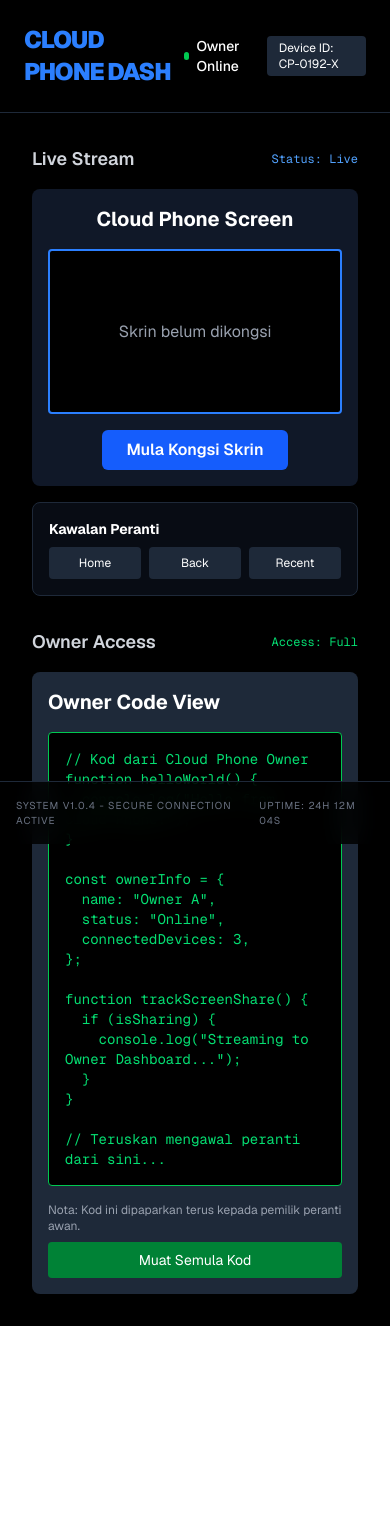
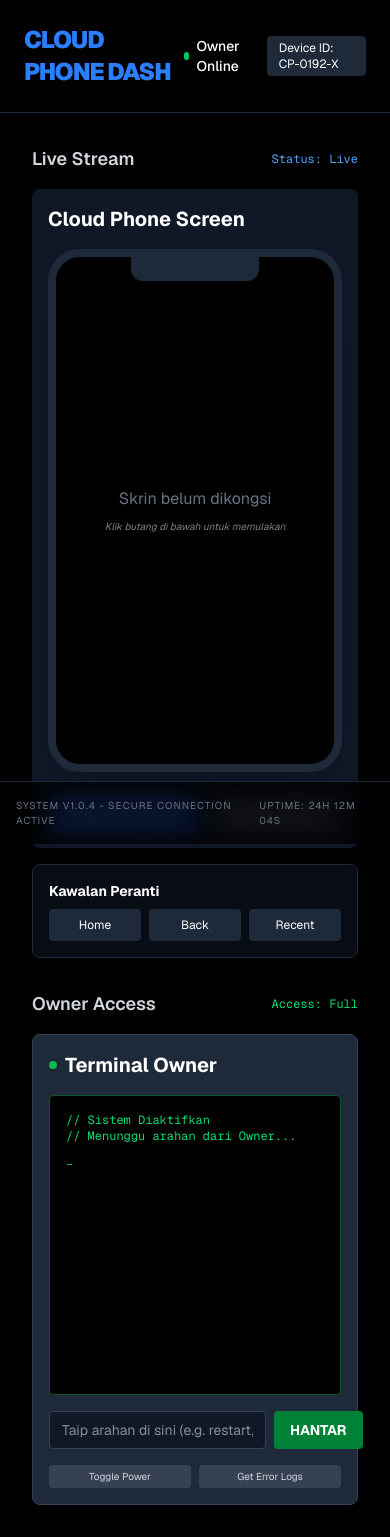
Before and after one commit to Kenza2233/Share-screen-, a Next.js app: page / in a window 390 px wide. Before the commit the page ends 1326 px from the top, so only its background shows below. Built offline with nearby package versions, Linux system fonts and the light colour scheme.

Commit message:
feat: enhance cloud phone dashboard with simulation mode and interactive terminal
Co-authored-by: Kenza2233 <181603302+Kenza2233@users.noreply.github.com>

```diff
--- a/src/components/CodeViewer.tsx
+++ b/src/components/CodeViewer.tsx
@@ -3,45 +3,70 @@
 import React, { useState } from "react";
 
 const CodeViewer: React.FC = () => {
-  const sampleCode = `// Kod dari Cloud Phone Owner
-function helloWorld() {
-  console.log("Hello from Cloud Phone!");
-}
+  const [logs, setLogs] = useState<string[]>([
+    "// Sistem Diaktifkan",
+    "// Menunggu arahan dari Owner...",
+  ]);
+  const [command, setCommand] = useState("");
 
-const ownerInfo = {
-  name: "Owner A",
-  status: "Online",
-  connectedDevices: 3,
-};
+  const sendCommand = (e: React.FormEvent) => {
+    e.preventDefault();
+    if (!command.trim()) return;
 
-function trackScreenShare() {
-  if (isSharing) {
-    console.log("Streaming to Owner Dashboard...");
-  }
-}
-
-// Teruskan mengawal peranti dari sini...
-`;
-
-  const [code, setCode] = useState(sampleCode);
+    const newLogs = [
+      ...logs,
+      `> ${command}`,
+      `// Menjalankan: ${command}...`,
+      `// Berjaya: ${new Date().toLocaleTimeString()}`,
+    ];
+    setLogs(newLogs.slice(-15)); // Simpan 15 log terakhir
+    setCommand("");
+  };
 
   return (
-    <div className="flex flex-col p-4 bg-gray-800 rounded-lg shadow-lg h-full">
-      <h2 className="text-xl font-bold mb-4 text-white">Owner Code View</h2>
-      <div className="flex-1 bg-black p-4 rounded border border-green-500 overflow-auto font-mono text-green-400 text-sm">
-        <pre className="whitespace-pre-wrap">
-          <code>{code}</code>
-        </pre>
+    <div className="flex flex-col p-4 bg-gray-800 rounded-lg shadow-lg h-full border border-gray-700">
+      <h2 className="text-xl font-bold mb-4 text-white flex items-center gap-2">
+        <span className="w-2 h-2 bg-green-500 rounded-full animate-pulse"></span>
+        Terminal Owner
+      </h2>
+
+      <div className="flex-1 bg-black p-4 rounded border border-green-900 overflow-auto font-mono text-green-400 text-xs min-h-[300px]">
+        {logs.map((log, i) => (
+          <div key={i} className={log.startsWith(">") ? "text-white font-bold" : ""}>
+            {log}
+          </div>
+        ))}
+        <div className="mt-2 animate-pulse">_</div>
       </div>
-      <div className="mt-4 flex flex-col gap-2">
-        <p className="text-gray-400 text-xs">
-          Nota: Kod ini dipaparkan terus kepada pemilik peranti awan.
-        </p>
+
+      <form onSubmit={sendCommand} className="mt-4 flex gap-2">
+        <input
+          type="text"
+          value={command}
+          onChange={(e) => setCommand(e.target.value)}
+          placeholder="Taip arahan di sini (e.g. restart, logs, unlock)"
+          className="flex-1 bg-gray-900 border border-gray-700 rounded px-3 py-2 text-sm text-white focus:outline-none focus:border-blue-500 transition"
+        />
         <button
-          onClick={() => setCode(sampleCode + "\n// Dikemaskini: " + new Date().toLocaleTimeString())}
-          className="px-4 py-2 bg-green-700 hover:bg-green-800 text-white rounded transition text-sm"
+          type="submit"
+          className="px-4 py-2 bg-green-700 hover:bg-green-600 text-white rounded text-sm font-bold transition"
         >
-          Muat Semula Kod
+          HANTAR
+        </button>
+      </form>
+
+      <div className="mt-4 grid grid-cols-2 gap-2">
+        <button
+          onClick={() => setCommand("adb shell input keyevent 26")}
+          className="text-[10px] bg-gray-700 hover:bg-gray-600 p-1 rounded text-gray-300 transition"
+        >
+          Toggle Power
+        </button>
+        <button
+          onClick={() => setCommand("adb logcat *:E")}
+          className="text-[10px] bg-gray-700 hover:bg-gray-600 p-1 rounded text-gray-300 transition"
+        >
+          Get Error Logs
         </button>
       </div>
     </div>
--- a/src/components/ScreenShare.tsx
+++ b/src/components/ScreenShare.tsx
@@ -1,13 +1,20 @@
 "use client";
 
-import React, { useRef, useState } from "react";
+import React, { useRef, useState, useEffect } from "react";
 
 const ScreenShare: React.FC = () => {
   const videoRef = useRef<HTMLVideoElement>(null);
   const [isSharing, setIsSharing] = useState(false);
+  const [isSimulating, setIsSimulating] = useState(false);
   const [error, setError] = useState<string | null>(null);
 
   const startSharing = async () => {
+    setIsSimulating(false);
+    if (!navigator.mediaDevices || !navigator.mediaDevices.getDisplayMedia) {
+      setError("Pelayar anda tidak menyokong perkongsian skrin.");
+      return;
+    }
+
     try {
       const stream = await navigator.mediaDevices.getDisplayMedia({
         video: true,
@@ -18,14 +25,24 @@ const ScreenShare: React.FC = () => {
       setIsSharing(true);
       setError(null);
 
-      // Handle when the user stops sharing via browser UI
       stream.getVideoTracks()[0].onended = () => {
         stopSharing();
       };
-    } catch (err) {
+    } catch (err: any) {
       console.error("Error sharing screen:", err);
+      if (err.name === "NotAllowedError") {
+        setError("Kebenaran ditolak. Sila benarkan perkongsian skrin.");
+      } else {
         setError("Gagal berkongsi skrin. Sila cuba lagi.");
       }
+    }
+  };
+
+  const startSimulation = () => {
+    stopSharing();
+    setIsSimulating(true);
+    setIsSharing(true);
+    setError(null);
   };
 
   const stopSharing = () => {
@@ -35,42 +52,78 @@ const ScreenShare: React.FC = () => {
       videoRef.current.srcObject = null;
     }
     setIsSharing(false);
+    setIsSimulating(false);
   };
 
   return (
     <div className="flex flex-col items-center p-4 bg-gray-900 rounded-lg shadow-lg">
-      <h2 className="text-xl font-bold mb-4 text-white">Cloud Phone Screen</h2>
-      <div className="relative w-full aspect-video bg-black rounded overflow-hidden border-2 border-blue-500">
+      <div className="flex justify-between w-full mb-4 items-center">
+        <h2 className="text-xl font-bold text-white">Cloud Phone Screen</h2>
+        {isSimulating && (
+          <span className="bg-yellow-600 text-white text-[10px] px-2 py-0.5 rounded animate-pulse">
+            SIMULASI
+          </span>
+        )}
+      </div>
+
+      <div className="relative w-full aspect-[9/16] max-w-[300px] bg-black rounded-[2rem] overflow-hidden border-[8px] border-gray-800 shadow-2xl">
+        {/* Notch */}
+        <div className="absolute top-0 left-1/2 -translate-x-1/2 w-32 h-6 bg-gray-800 rounded-b-xl z-10"></div>
+
+        {isSimulating ? (
+          <div className="w-full h-full bg-gradient-to-br from-indigo-900 to-purple-900 flex flex-col items-center justify-center p-6 text-center">
+             <div className="w-16 h-16 bg-white/20 rounded-2xl mb-4 animate-bounce flex items-center justify-center text-3xl">📱</div>
+             <p className="text-white font-bold text-lg mb-2">Peranti Cloud Aktif</p>
+             <p className="text-white/60 text-xs">Menerima data dari pelayan...</p>
+             <div className="mt-8 grid grid-cols-3 gap-3 w-full">
+                {[...Array(9)].map((_, i) => (
+                  <div key={i} className="aspect-square bg-white/10 rounded-lg animate-pulse"></div>
+                ))}
+             </div>
+          </div>
+        ) : (
           <video
             ref={videoRef}
             autoPlay
             playsInline
-          className="w-full h-full object-contain"
+            className="w-full h-full object-cover"
           />
+        )}
+
         {!isSharing && (
-          <div className="absolute inset-0 flex items-center justify-center text-gray-400">
-            Skrin belum dikongsi
+          <div className="absolute inset-0 flex flex-col items-center justify-center text-gray-500 p-6 text-center">
+            <p className="mb-2">Skrin belum dikongsi</p>
+            <p className="text-[10px] opacity-50 text-white italic">Klik butang di bawah untuk memulakan</p>
           </div>
         )}
       </div>
-      <div className="mt-4 flex gap-4">
+
+      <div className="mt-6 flex flex-wrap justify-center gap-3">
         {!isSharing ? (
+          <>
             <button
               onClick={startSharing}
-            className="px-6 py-2 bg-blue-600 hover:bg-blue-700 text-white font-semibold rounded-md transition"
+              className="px-4 py-2 bg-blue-600 hover:bg-blue-700 text-white font-semibold rounded-md transition text-sm"
             >
-            Mula Kongsi Skrin
+              Kongsi Skrin Real
             </button>
+            <button
+              onClick={startSimulation}
+              className="px-4 py-2 bg-gray-700 hover:bg-gray-600 text-white font-semibold rounded-md transition text-sm"
+            >
+              Simulasi Demo
+            </button>
+          </>
         ) : (
           <button
             onClick={stopSharing}
             className="px-6 py-2 bg-red-600 hover:bg-red-700 text-white font-semibold rounded-md transition"
           >
-            Berhenti Berkongsi
+            Tutup Sambungan
           </button>
         )}
       </div>
-      {error && <p className="mt-2 text-red-500 text-sm">{error}</p>}
+      {error && <p className="mt-4 text-red-500 text-sm bg-red-500/10 px-3 py-1 rounded border border-red-500/20">{error}</p>}
     </div>
   );
 };
```
Also changed, not shown: 1 other file (tests, documents, lock files or other folders). Lines whose indentation alone changed are shown as unchanged.
